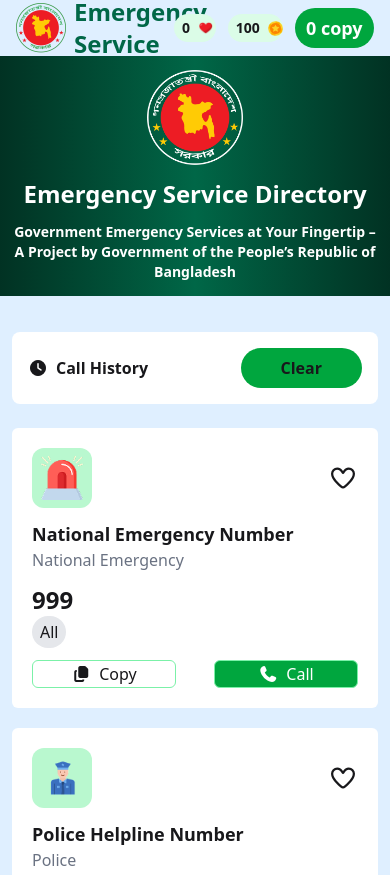
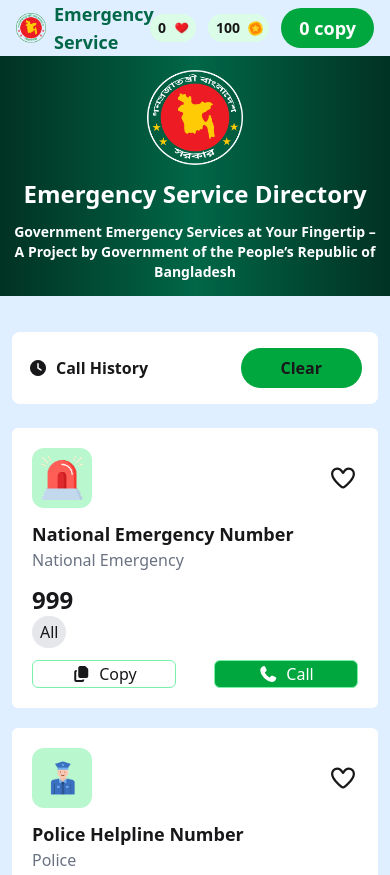
Before and after one commit to nishadinfo9/Emergency-Service, a plain HTML site: page index.html in a window 390 px wide. Shown: the top 875 px of the page. Drawn offline with nearby package versions, Linux system fonts and the light colour scheme.

Commit message:
logo and title styles for improved readability and responsive

```diff
--- a/index.html
+++ b/index.html
@@ -20,10 +20,10 @@
 <body>
     <nav class="px-4 sm:px-6 md:px-10 h-14 bg-[#DFEFFF] sm:h-20 w-full flex items-center justify-between">
         <div class="logo flex items-center gap-2">
-            <img class="w-[50px]" src="assets/logo.png" alt="">
-            <p class="text-[#006747] text-2xl font-extrabold">Emergency<br>Service</p>
+            <img class="w-[30px] md:w-[50px]" src="assets/logo.png" alt="">
+            <p class="text-[#006747] text-lg font-semibold md:text-2xl md:font-extrabold">Emergency<br>Service</p>
         </div>
-        <div class="right flex items-center gap-3 sm:gap-6 md:gap-10">
+        <div class="right flex  items-center gap-3 sm:gap-6 md:gap-10">
 
             <button class="love flex items-center gap-2 md:gap-6 bg-[#DBFCE7] px-2 md:px-6 py-1 rounded-3xl cursor-pointer">
                 <p id="loveData" class="text-sm md:text-lg font-semibold ">0</p>
```
